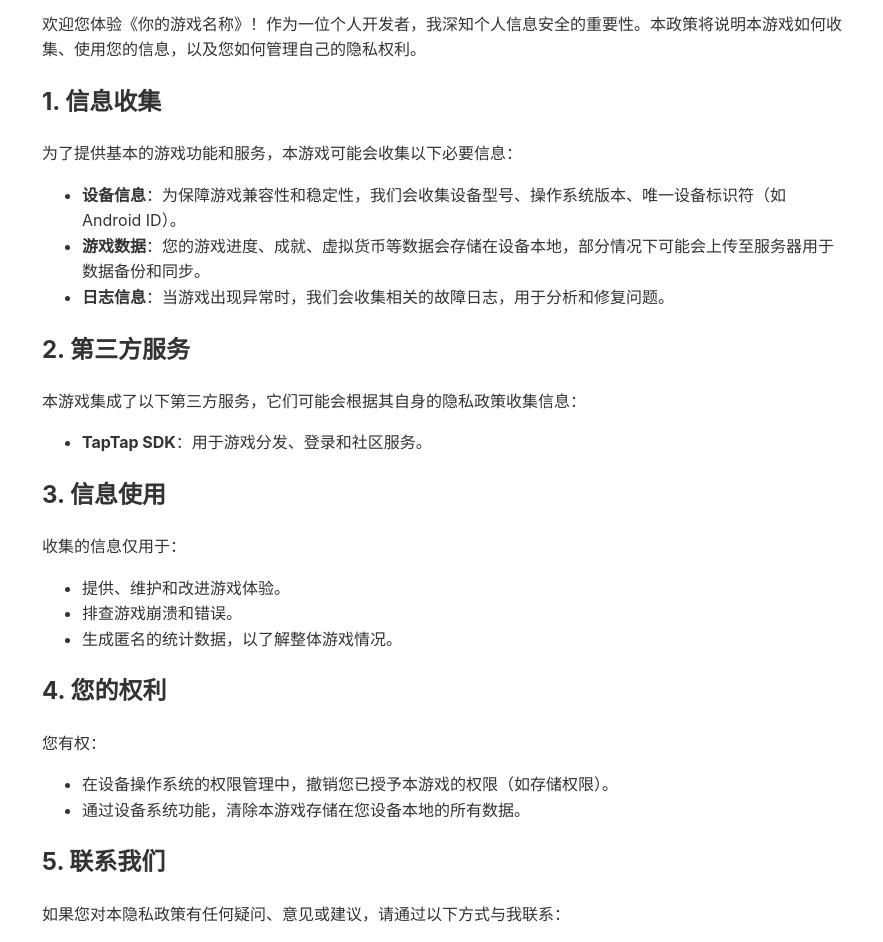
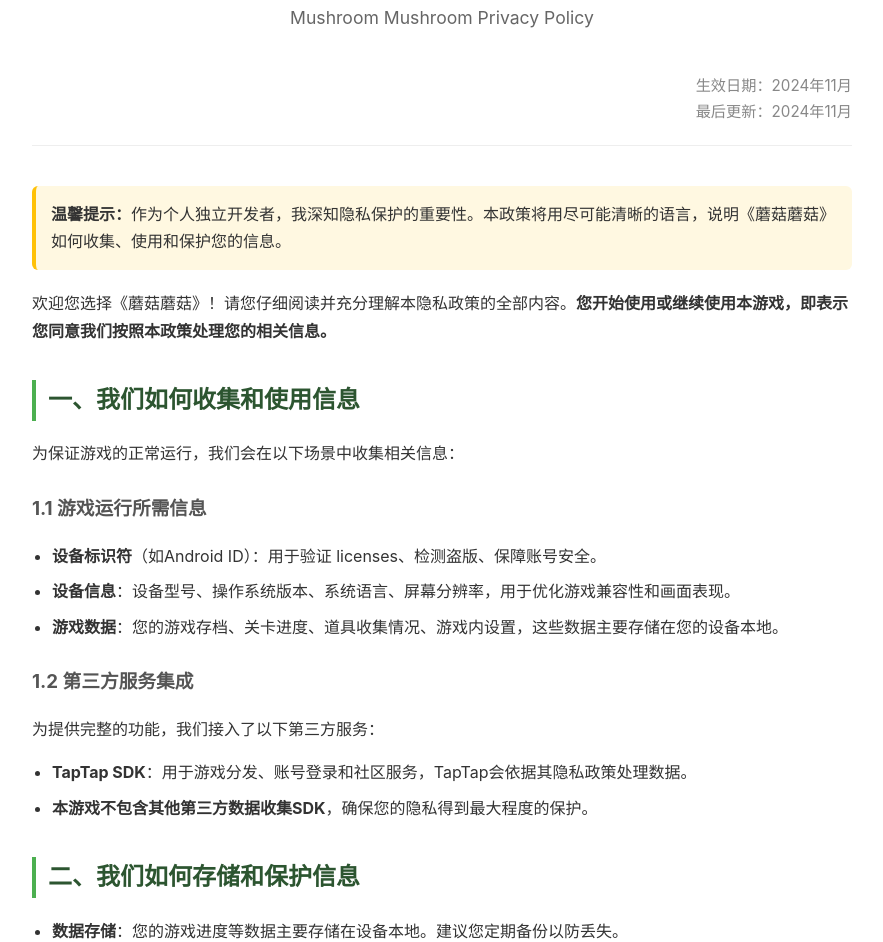
Before and after one commit to BOBZZLLZZBOB/mogumogu, a plain HTML site: page index.html in a window 1280 px wide. Shown: the part 155-1097 px from the top of the page, without its empty margins (198-1081 px from the left). Drawn offline with Linux system fonts and the light colour scheme.

Commit message:
Update index.html

```diff
--- a/index.html
+++ b/index.html
@@ -6,70 +6,149 @@
     <title>《蘑菇蘑菇》隐私政策</title>
     <style>
         body {
-            font-family: -apple-system, BlinkMacSystemFont, "Segoe UI", Roboto, sans-serif;
-            line-height: 1.6;
-            max-width: 800px;
+            font-family: -apple-system, BlinkMacSystemFont, "Segoe UI", Roboto, "PingFang SC", "Microsoft YaHei", sans-serif;
+            line-height: 1.7;
+            max-width: 900px;
             margin: 0 auto;
-            padding: 20px;
+            padding: 25px;
             color: #333;
+            background-color: #f8f9fa;
+        }
+        .container {
+            background: white;
+            border-radius: 12px;
+            padding: 40px;
+            box-shadow: 0 2px 15px rgba(0,0,0,0.05);
         }
         h1 {
             text-align: center;
-            border-bottom: 1px solid #eee;
-            padding-bottom: 10px;
+            color: #2c5530;
+            margin-bottom: 10px;
+            font-size: 2.2em;
+        }
+        .subtitle {
+            text-align: center;
+            color: #666;
+            margin-bottom: 40px;
+            font-size: 1.1em;
         }
         .update-date {
             text-align: right;
-            color: #666;
-            font-style: italic;
+            color: #888;
+            font-size: 0.95em;
+            margin-bottom: 40px;
+            padding-bottom: 20px;
+            border-bottom: 1px solid #eee;
+        }
+        h2 {
+            color: #2c5530;
+            border-left: 4px solid #4CAF50;
+            padding-left: 12px;
+            margin-top: 35px;
+        }
+        h3 {
+            color: #555;
+            margin-top: 25px;
+        }
+        ul {
+            padding-left: 20px;
+        }
+        li {
+            margin-bottom: 8px;
+        }
+        .contact-box {
+            background: #f0f7f0;
+            border-radius: 8px;
+            padding: 20px;
+            margin: 25px 0;
+        }
+        .emphasis {
+            background: #fff8e1;
+            padding: 15px;
+            border-radius: 6px;
+            border-left: 4px solid #ffc107;
+            margin: 20px 0;
+        }
+        @media (max-width: 768px) {
+            body {
+                padding: 15px;
+            }
+            .container {
+                padding: 25px 20px;
+            }
         }
     </style>
 </head>
 <body>
+    <div class="container">
         <h1>《蘑菇蘑菇》隐私政策</h1>
-    <p class="update-date">更新时间：2024年X月X日</p>
+        <div class="subtitle">Mushroom Mushroom Privacy Policy</div>
 
-    <p>欢迎您体验《你的游戏名称》！作为一位个人开发者，我深知个人信息安全的重要性。本政策将说明本游戏如何收集、使用您的信息，以及您如何管理自己的隐私权利。</p>
+        <p class="update-date">生效日期：2024年11月<br>最后更新：2024年11月</p>
 
-    <h2>1. 信息收集</h2>
-    <p>为了提供基本的游戏功能和服务，本游戏可能会收集以下必要信息：</p>
+        <div class="emphasis">
+            <strong>温馨提示：</strong>作为个人独立开发者，我深知隐私保护的重要性。本政策将用尽可能清晰的语言，说明《蘑菇蘑菇》如何收集、使用和保护您的信息。
+        </div>
+
+        <p>欢迎您选择《蘑菇蘑菇》！请您仔细阅读并充分理解本隐私政策的全部内容。<strong>您开始使用或继续使用本游戏，即表示您同意我们按照本政策处理您的相关信息。</strong></p>
+
+        <h2>一、我们如何收集和使用信息</h2>
+        <p>为保证游戏的正常运行，我们会在以下场景中收集相关信息：</p>
+
+        <h3>1.1 游戏运行所需信息</h3>
         <ul>
-        <li><strong>设备信息</strong>：为保障游戏兼容性和稳定性，我们会收集设备型号、操作系统版本、唯一设备标识符（如Android ID）。</li>
-        <li><strong>游戏数据</strong>：您的游戏进度、成就、虚拟货币等数据会存储在设备本地，部分情况下可能会上传至服务器用于数据备份和同步。</li>
-        <li><strong>日志信息</strong>：当游戏出现异常时，我们会收集相关的故障日志，用于分析和修复问题。</li>
+            <li><strong>设备标识符</strong>（如Android ID）：用于验证 licenses、检测盗版、保障账号安全。</li>
+            <li><strong>设备信息</strong>：设备型号、操作系统版本、系统语言、屏幕分辨率，用于优化游戏兼容性和画面表现。</li>
+            <li><strong>游戏数据</strong>：您的游戏存档、关卡进度、道具收集情况、游戏内设置，这些数据主要存储在您的设备本地。</li>
         </ul>
 
-    <h2>2. 第三方服务</h2>
-    <p>本游戏集成了以下第三方服务，它们可能会根据其自身的隐私政策收集信息：</p>
+        <h3>1.2 第三方服务集成</h3>
+        <p>为提供完整的功能，我们接入了以下第三方服务：</p>
         <ul>
-        <li><strong>TapTap SDK</strong>：用于游戏分发、登录和社区服务。</li>
-        <!-- 如果你用了其他SDK，在这里如实添加，例如：
-        <li><strong>Unity Analytics</strong>：用于匿名分析游戏表现和玩家行为，以帮助我改进游戏。</li>
-        -->
+            <li><strong>TapTap SDK</strong>：用于游戏分发、账号登录和社区服务，TapTap会依据其隐私政策处理数据。</li>
+            <li><strong>本游戏不包含其他第三方数据收集SDK</strong>，确保您的隐私得到最大程度的保护。</li>
         </ul>
 
-    <h2>3. 信息使用</h2>
-    <p>收集的信息仅用于：</p>
+        <h2>二、我们如何存储和保护信息</h2>
         <ul>
-        <li>提供、维护和改进游戏体验。</li>
-        <li>排查游戏崩溃和错误。</li>
-        <li>生成匿名的统计数据，以了解整体游戏情况。</li>
+            <li><strong>数据存储</strong>：您的游戏进度等数据主要存储在设备本地。建议您定期备份以防丢失。</li>
+            <li><strong>数据安全</strong>：我们采用行业通用的安全技术措施，防止信息遭到未经授权的访问、使用或泄露。</li>
+            <li><strong>数据共享</strong>：我们不会将您的个人信息出售、交易或转让给任何第三方。</li>
         </ul>
 
-    <h2>4. 您的权利</h2>
-    <p>您有权：</p>
+        <h2>三、您的权利</h2>
+        <p>您对自己的个人信息享有以下权利：</p>
         <ul>
-        <li>在设备操作系统的权限管理中，撤销您已授予本游戏的权限（如存储权限）。</li>
-        <li>通过设备系统功能，清除本游戏存储在您设备本地的所有数据。</li>
+            <li><strong>访问与更正</strong>：您可以在游戏内查看和修改您的游戏数据。</li>
+            <li><strong>删除权</strong>：您可以通过卸载游戏或清除应用数据的方式，删除存储在设备本地的所有信息。</li>
+            <li><strong>撤销权限</strong>：您可以在设备的【设置】-【应用管理】中，撤销已授予本游戏的系统权限。</li>
         </ul>
 
-    <h2>5. 联系我们</h2>
-    <p>如果您对本隐私政策有任何疑问、意见或建议，请通过以下方式与我联系：</p>
+        <h2>四、我们如何处理未成年人信息</h2>
+        <p>我们非常重视未成年人的个人信息保护。</p>
         <ul>
-        <li>电子邮件：your-email@example.com</li>
-        <li>TapTap开发者主页：[你的TapTap主页链接]</li>
+            <li>我们根据国家有关法律法规及政策要求，接入了国家新闻出版署网络游戏防沉迷实名认证系统。</li>
+            <li>若您是未成年玩家，请在监护人的指导下阅读本政策，并在征得监护人同意后使用我们的服务。</li>
+            <li>我们鼓励监护人指导未成年人使用我们的服务，并建议未成年人鼓励其披露个人信息。</li>
         </ul>
 
-    <p>感谢您的理解与支持！</p>
+        <h2>五、政策更新</h2>
+        <p>我们可能会根据业务调整或法律法规的变化适时更新本政策。更新后的政策将在本页面公布，并通过游戏内通知等方式提醒您。请您定期查阅。</p>
+
+        <h2>六、联系我们</h2>
+        <p>如果您对本隐私政策或您的个人信息保护有任何疑问、意见或建议，请通过以下方式与我们联系：</p>
+
+        <div class="contact-box">
+            <p><strong>开发者：</strong> 张力</p>
+            <p><strong>电子邮箱：</strong> 814979218@qq.com</p>
+            <p><strong>TapTap主页：</strong> <a href="https://developer.taptap.cn/289230/all-app" target="_blank">https://developer.taptap.cn/289230/all-app</a></p>
+        </div>
+
+        <p>我们将尽快在15个工作日内回复您的请求。</p>
+
+        <hr style="margin: 40px 0; border: none; border-top: 1px solid #eee;">
+
+        <p style="text-align: center; color: #888; font-size: 0.9em;">感谢您对《蘑菇蘑菇》的支持与理解！</p>
+    </div>
 </body>
 </html>
```
Lines whose indentation alone changed are shown as unchanged.
